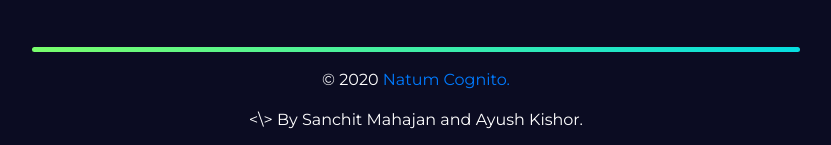
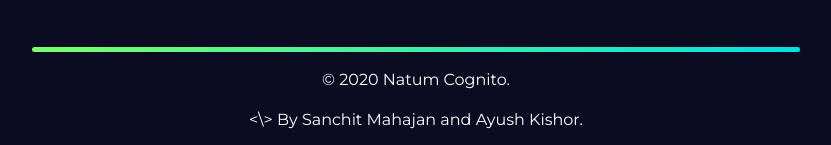
Before and after one commit to sanchitmahajann/natum-cognito, a plain HTML site: page index.html in a window 1280 px wide. Shown: the part 2036-2181 px from the top of the page, without its empty margins (224-1055 px from the left). Drawn offline with nearby package versions, Linux system fonts and the light colour scheme.

Commit message:
Update index.html

```diff
--- a/index.html
+++ b/index.html
@@ -120,7 +120,7 @@
 	<section id="copyright">
 		<div class="copyright-div">
 			<p>
-				© 2020 <a href="#" class="anchor">Natum Cognito.</a></p>
+				© 2020 <a href="#" class="copy-link">Natum Cognito.</a></p>
 				<p>
 					<\> By <a href="https://www.github.com/sanchitmahajann" class="copy-link" target="_blank">Sanchit Mahajan</a> and
 					<a href="https://www.github.com/ayushkishor" class="copy-link" target="_blank">Ayush Kishor.</a>
```
